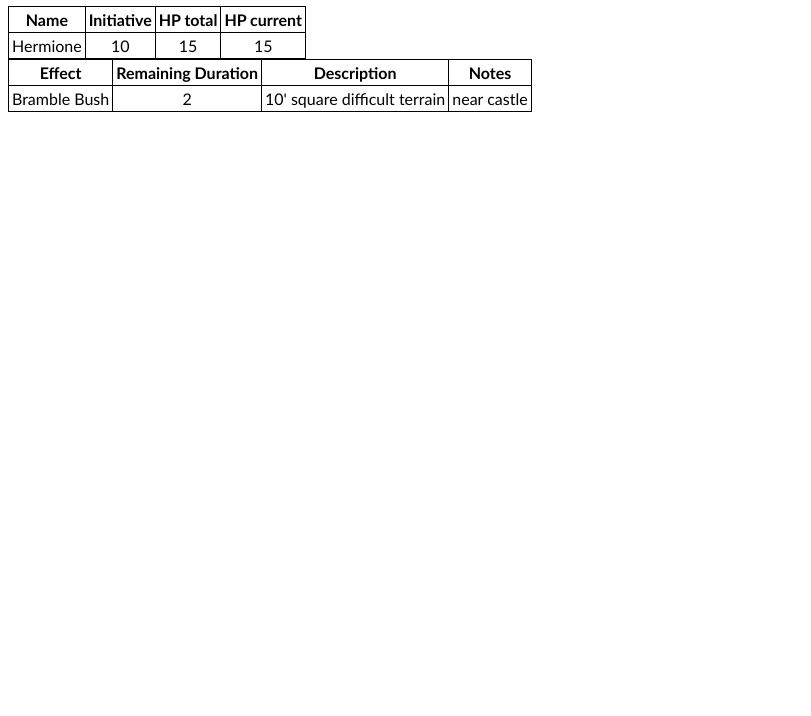
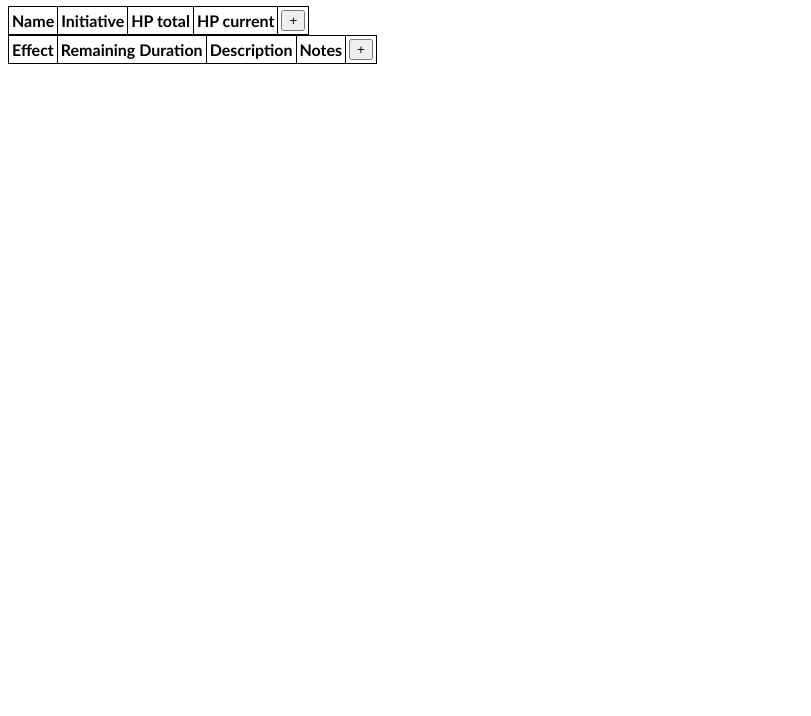
Before and after one commit to tmjfitch/combat-tracker, a website: page public/index.html in a window 1280 px wide. Shown: the part 84-800 px from the top of the page, without its empty margins (0-811 px from the left). Drawn offline with Linux system fonts and the light colour scheme.

Commit message:
added buttons and add row function

```diff
--- a/public/index.html
+++ b/public/index.html
@@ -16,14 +16,16 @@
 						<th>Initiative</th>
 						<th>HP total</th>
 						<th>HP current</th>
+						<th><button class="new_row">+</button></th>
 					</tr>
 				</thead>
-				<tbody>
+				<tbody id="combatant_table_body">
 					<tr class="combatant_row">
 						<td>Hermione</td>
 						<td>10</td>
 						<td>15</td>
 						<td>15</td>
+						<td><button class="edit">Edit</button></th>
 					</tr>
 				</tbody>
 			</table>
@@ -36,14 +38,16 @@
 						<th>Remaining Duration</th>
 						<th>Description</th>
 						<th>Notes</th>
+						<th><button class="new_row">+</button></th>
 					</tr>
 				</thead>
-				<tbody>
+				<tbody id="effect_table_body">
 					<tr class="effect_row">
 						<td>Bramble Bush</td>
 						<td>2</td>
 						<td>10' square difficult terrain</td>
 						<td>near castle</td>
+						<td><button class="edit">Edit</button></th>
 					</tr>
 				</tbody>
 			</table>
--- a/public/scripts/main.js
+++ b/public/scripts/main.js
@@ -1,3 +1,9 @@
+var combatantRowTemplate = document.getElementsByClassName('combatant_row')[0];
+combatantRowTemplate = combatantRowTemplate.parentNode.removeChild(combatantRowTemplate);
+
+var effectRowTemplate = document.getElementsByClassName('effect_row')[0];
+effectRowTemplate = effectRowTemplate.parentNode.removeChild(effectRowTemplate);
+
 var combatants, areasOfEffect, encounters, currentEncounter;
 
 if (localStorage.combatants) {
@@ -44,3 +50,14 @@ document.getElementById('encounter_title').addEventListener('input', function (e
 	localStorage.currentEncounter = JSON.stringify(currentEncounter);
 	localStorage.encounters = JSON.stringify(encounters);
 });
+
+var rowbuttons = document.getElementsByClassName('new_row');
+rowbuttons[0].addEventListener('click', function (event) {
+	var newRow = combatantRowTemplate.cloneNode(true);
+	document.getElementById('combatant_table_body').appendChild(newRow);
+});
+
+rowbuttons[1].addEventListener('click', function (event) {
+	var newRow = effectRowTemplate.cloneNode(true);
+	document.getElementById('effect_table_body').appendChild(newRow);
+});
--- a/public/styles/base.css
+++ b/public/styles/base.css
@@ -1,7 +1,7 @@
 .header_row{
 	display: inline-block;
 	padding-right: 20px;
-	font-family: Calibri, Times New Roman, Arial
+	font-family: Calibri, Times New Roman, Arial;
 }
 table{
 	border-collapse: collapse;
@@ -14,5 +14,5 @@ thead, th, td{
 	padding-bottom: 3px;
 	padding-top: 3px;
 	text-align: center;
-	font-family: Calibri, Times New Roman, Arial
+	font-family: Calibri, Times New Roman, Arial;
 }
```
